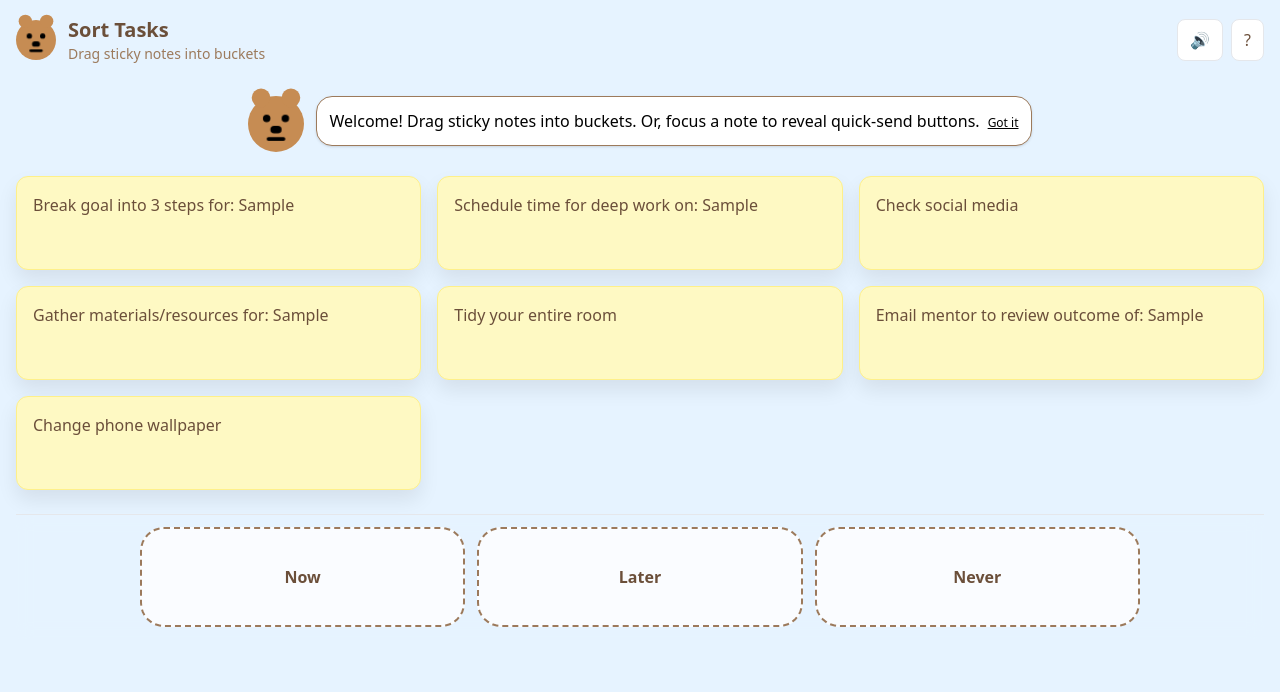
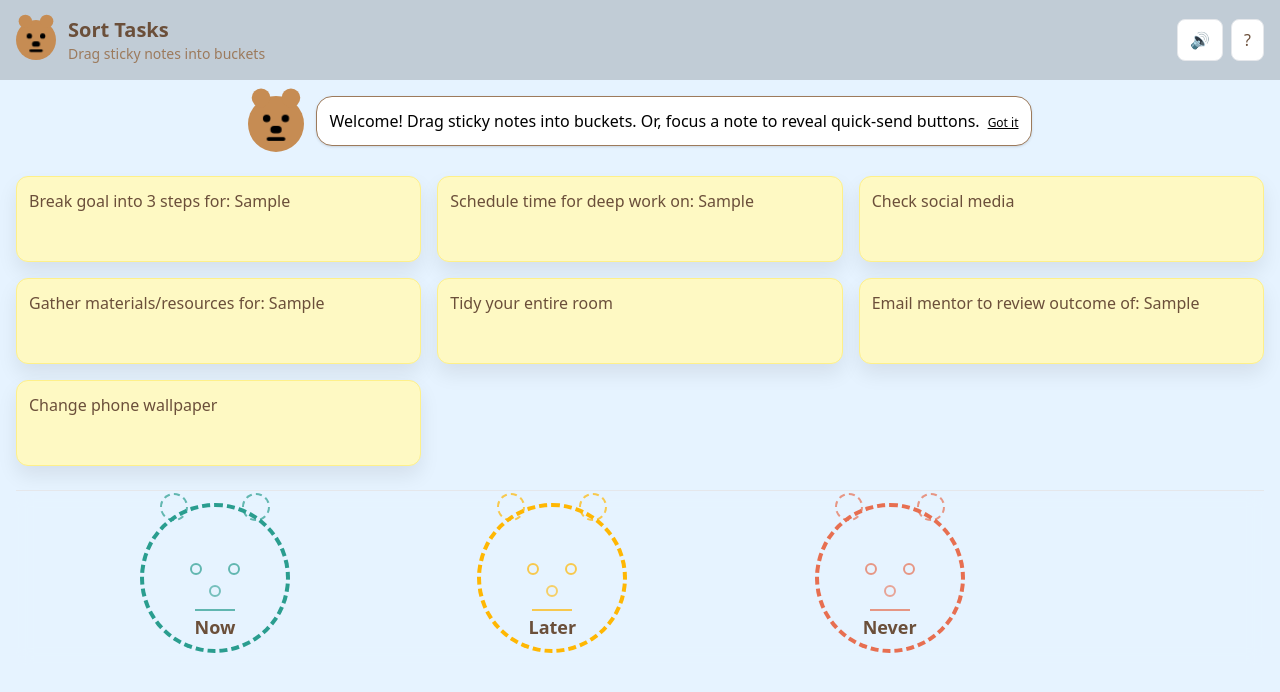
Before and after one commit to Gadisa16/FocusBear_game_app, a React (Vite) app: page / in a window 1280 px wide. Both pictures are taken after typing "Sample" into the empty fields and a click on the button "Generate Tasks". Shown: the top 692 px of the page. Built offline with nearby package versions, Linux system fonts and the light colour scheme.

Commit message:
Add Bear component enhancements, integrate react-tooltip, and update styles; modify task handling in StartScreen and Bucket components

```diff
--- a/src/components/Bear.tsx
+++ b/src/components/Bear.tsx
@@ -7,7 +7,7 @@ export default function Bear({ size = 80, mood = 'normal' }: Props) {
   if (mood === 'sad') mouthClass = 'w-[60px] top-[110px] left-[45px] border-black border-solid'
 
   return (
-    <div className="relative" style={{ width: size, height: size }} aria-label={`FocusBear mascot ${mood}`}>
+    <div className="relative bears_general" style={{ width: size, height: size }} aria-label={`FocusBear mascot ${mood}`}>
       <div
         className={`bear ${mood} relative w-[150px] h-[150px] bg-[#c68c53] rounded-full`}
         style={{ transform: `scale(${scale})`, transformOrigin: 'top left' }}
--- a/src/components/ScreenShell.tsx
+++ b/src/components/ScreenShell.tsx
@@ -16,7 +16,10 @@ export default function ScreenShell({ title, subtitle, mood = 'normal', children
   const dispatch = useAppDispatch()
   return (
     <div className="min-h-full flex flex-col">
-      <header className="p-4 flex items-center gap-3 justify-between">
+      <header
+        className="p-4 flex items-center gap-3 justify-between"
+        style={{ background: 'rgba(0, 0, 0, 0.16)' }}
+      >
         <div className="flex items-center gap-3">
           <Bear size={40} mood={mood} />
           <div>
--- a/src/components/StartScreen.tsx
+++ b/src/components/StartScreen.tsx
@@ -25,6 +25,13 @@ export default function StartScreen() {
           <Bear />
           <div className="bear-bubble">What is your main goal today?</div>
         </div>
+        <form
+          onSubmit={(e) => {
+            e.preventDefault()
+            if (!loading) start()
+          }}
+          className="contents"
+        >
           <label className="block">
             <span className="sr-only">Main goal</span>
             <input
@@ -33,14 +40,20 @@ export default function StartScreen() {
               placeholder="e.g., Finish microeconomics assignment"
               className="w-full rounded-xl border border-bear-furLight px-4 py-3 text-bear-fur focus:outline-none focus:ring-2 focus:ring-bear-honey bg-white disabled:opacity-50"
               disabled={loading}
+              required
             />
           </label>
-          <button onClick={start} disabled={loading} className="w-full bg-bear-honey text-bear-fur font-semibold py-3 rounded-xl shadow hover:opacity-90 active:opacity-80 disabled:opacity-60">
+          <button
+            type="submit"
+            disabled={loading}
+            className="w-full bg-bear-honey text-bear-fur font-semibold py-3 rounded-xl shadow hover:opacity-90 active:opacity-80 disabled:opacity-60"
+          >
             {loading ? 'Generating…' : 'Generate Tasks'}
           </button>
-        <div className="text-xs text-bear-furLight border rounded-xl p-3 bg-white">
+        </form>
+        {/* <div className="text-xs text-bear-furLight border rounded-xl p-3 bg-white">
           Placeholder: Add a quick screenshot or 1-2 step instructions here.
-        </div>
+        </div> */}
       </div>
     </ScreenShell>
   )
--- a/src/components/tasks/Bucket.tsx
+++ b/src/components/tasks/Bucket.tsx
@@ -1,24 +1,73 @@
-type Props = {
+import { Tooltip } from 'react-tooltip'
+import 'react-tooltip/dist/react-tooltip.css'
+
+type Props = Readonly<{
   label: 'Now' | 'Later' | 'Never'
   onDropTask: (id: string) => void
   shake?: boolean
-}
+}>
 
 export default function Bucket({ label, onDropTask, shake }: Props) {
-  const onDrop = (e: React.DragEvent<HTMLDivElement>) => {
+  const descriptions: Record<Props['label'], string> = {
+    Now: 'Urgent and important!',
+    Later: 'Important but not urgent!',
+    Never: 'Neither important nor urgent!',
+  }
+
+  const onDrop = (e: React.DragEvent<HTMLElement>) => {
     e.preventDefault()
     const id = e.dataTransfer.getData('text/plain')
-    if (id) onDropTask(id)
+    if (id) {
+      onDropTask(id)
+      e.currentTarget.classList.add('dropped')
+      e.currentTarget.classList.remove('is-over')
+      setTimeout(() => e.currentTarget.classList.remove('dropped'), 220)
+    }
   }
+  const onDragOver = (e: React.DragEvent<HTMLElement>) => {
+    e.preventDefault()
+    e.currentTarget.classList.add('is-over')
+  }
+  const onDragLeave = (e: React.DragEvent<HTMLElement>) => {
+    e.currentTarget.classList.remove('is-over')
+  }
+
+  // Per-bucket accent color and tooltip id
+  const borderColorMap: Record<Props['label'], `#${string}`> = {
+    Now: '#2A9D8F',
+    Later: '#FFB703',
+    Never: '#E76F51',
+  }
+  const borderColor = borderColorMap[label]
+  const tooltipId = `bucket-tip-${label}`
 
   return (
     <section
-      className={`rounded-bucket border-2 border-dashed border-bear-furLight bg-white/80 min-h-[100px] p-3 flex items-center justify-center text-bear-fur font-semibold ${shake ? 'animate-shake' : ''}`}
-      onDragOver={(e) => e.preventDefault()}
-      onDrop={onDrop}
+      className={`bear-bucket relative w-[150px] h-[150px] bg-transparent rounded-full p-3 pt-6 flex items-center justify-center text-[#6B4F3A] font-semibold ${shake ? 'animate-shake' : ''} border-4 border-dashed transition-transform transition-shadow transition-bg duration-200 ease-in-out`}
+      onDragOver={onDragOver}
+      onDragLeave={onDragLeave}
+      onDrop={(e) => { e.currentTarget.classList.remove('is-over'); onDrop(e) }}
+      // Tooltip
+      data-tooltip-id={tooltipId}
+      data-tooltip-content={descriptions[label]}
       aria-label={`Drop zone: ${label}`}
+      style={{ ['--bucket-border' as any]: borderColor, borderColor } as React.CSSProperties}
     >
-      {label}
+      {/* Minimalist "broken line" ears (outline only) */}
+      <div className="ear left absolute w-7 h-7 rounded-full -top-[14px] left-4 border-2 border-dashed border-[var(--bucket-border)] bg-transparent opacity-70" aria-hidden />
+      <div className="ear right absolute w-7 h-7 rounded-full -top-[14px] right-4 border-2 border-dashed border-[var(--bucket-border)] bg-transparent opacity-70" aria-hidden />
+
+      {/* Neutral/calm face (no happy/sad). Keep subtle blink, outline-only features. */}
+      <div className="eye left-eye absolute w-3 h-3 rounded-full top-[56px] left-[46px] border-2 border-[var(--bucket-border)] bg-transparent animate-blink opacity-70" />
+      <div className="eye right-eye absolute w-3 h-3 rounded-full top-[56px] right-[46px] border-2 border-[var(--bucket-border)] bg-transparent animate-blink opacity-70" />
+      <div className="nose absolute w-3 h-3 rounded-full top-[78px] left-1/2 -translate-x-1/2 border-2 border-[var(--bucket-border)] bg-transparent opacity-60" />
+      <div className="mouth absolute w-10 h-0 top-[102px] left-1/2 -translate-x-1/2 border-t-2 border-[var(--bucket-border)] opacity-70" />
+
+      {/* Label only; description moved to tooltip */}
+      <span className="label absolute bottom-2 text-lg font-bold text-center">{label}</span>
+
+      {/* Tooltip content */}
+      <Tooltip id={tooltipId} place="top" />
     </section>
   )
 }
--- a/src/components/tasks/TaskCard.tsx
+++ b/src/components/tasks/TaskCard.tsx
@@ -1,7 +1,8 @@
 import { Bucket, Task } from '@/features/game/gameSlice';
 import type { DragEvent } from 'react';
 
-type Props = { task: Task; poof?: boolean; onSendTo?: (bucket: Bucket) => void }
+type Props = Readonly<{ task: Task; poof?: boolean; onSendTo?: (bucket: Bucket) => void }>;
+
 export default function TaskCard({ task, poof, onSendTo }: Props) {
   const draggable = !task.sortedBucket
   const onDragStart = (e: DragEvent<HTMLButtonElement>) => {
--- a/src/index.css
+++ b/src/index.css
@@ -12,7 +12,7 @@ html, body, #root {
 
 /* Sticky note look */
 .card-sticky {
-  @apply bg-yellow-100 shadow-sticky rounded-xl p-4 border border-yellow-200;
+  @apply bg-yellow-100 shadow-sticky rounded-xl p-3 border border-yellow-200;
 }
 
 /* Bear speech bubble */
@@ -74,3 +74,144 @@ html, body, #root {
 @keyframes tilt-right { 0% { transform: rotate(0); } 100% { transform: rotate(15deg); } }
 .sad .left-eye { animation: tilt-left 2s infinite alternate, blink 5s infinite; }
 .sad .right-eye { animation: tilt-right 2s infinite alternate, blink 5s infinite; }
+
+.bears_general:hover {
+  cursor: pointer;
+  transition: transform 0.2s;
+  transform: scale(1.05);
+}
+
+
+/* Bear-styled buckets */
+@keyframes blink {
+
+  0%,
+  90% {
+    transform: scaleY(1);
+  }
+
+  95% {
+    transform: scaleY(0.1);
+  }
+
+  100% {
+    transform: scaleY(1);
+  }
+}
+
+.animate-blink {
+  animation: blink 5s infinite;
+}
+
+@keyframes to-happy {
+  0% {
+    height: 10px;
+    border-bottom-left-radius: 10px;
+    border-bottom-right-radius: 10px;
+    border-top-width: 0;
+    border-bottom-width: 5px;
+    background-color: transparent;
+  }
+
+  100% {
+    height: 30px;
+    border-bottom-left-radius: 50px;
+    border-bottom-right-radius: 50px;
+    border-top-width: 0;
+    border-bottom-width: 5px;
+    background-color: #ffcccc;
+  }
+}
+
+.animate-to-happy {
+  animation: to-happy 2s infinite alternate;
+}
+
+@keyframes tongue-appear {
+  0% {
+    opacity: 0;
+    transform: scale(0);
+  }
+
+  100% {
+    opacity: 1;
+    transform: scale(1);
+  }
+}
+
+.animate-tongue-appear {
+  animation: tongue-appear 2s infinite alternate;
+}
+
+@keyframes to-sad {
+  0% {
+    height: 10px;
+    border-top-left-radius: 10px;
+    border-top-right-radius: 10px;
+    border-bottom-width: 0;
+    border-top-width: 5px;
+  }
+
+  100% {
+    height: 30px;
+    border-top-left-radius: 50px;
+    border-top-right-radius: 50px;
+    border-bottom-width: 0;
+    border-top-width: 5px;
+  }
+}
+
+.animate-to-sad {
+  animation: to-sad 2s infinite alternate;
+}
+
+@keyframes tilt-left {
+  0% {
+    transform: rotate(0);
+  }
+
+  100% {
+    transform: rotate(-15deg);
+  }
+}
+
+.animate-tilt-left {
+  animation: tilt-left 2s infinite alternate;
+}
+
+@keyframes tilt-right {
+  0% {
+    transform: rotate(0);
+  }
+
+  100% {
+    transform: rotate(15deg);
+  }
+}
+
+.animate-tilt-right {
+  animation: tilt-right 2s infinite alternate;
+}
+
+.bear-bucket.is-over {
+  transform: scale(1.02);
+  box-shadow: 0 8px 20px rgba(0, 0, 0, 0.12);
+}
+
+@keyframes bucket-pop {
+  0% {
+    transform: scale(1);
+  }
+
+  60% {
+    transform: scale(1.06);
+  }
+
+  100% {
+    transform: scale(1.02);
+  }
+}
+
+.bear-bucket.dropped {
+  animation: bucket-pop 200ms ease;
+}
```
Also changed, not shown: package.json (+7 -6 lines), 2 other files (tests, documents, lock files or other folders). Lines whose indentation alone changed are shown as unchanged.
